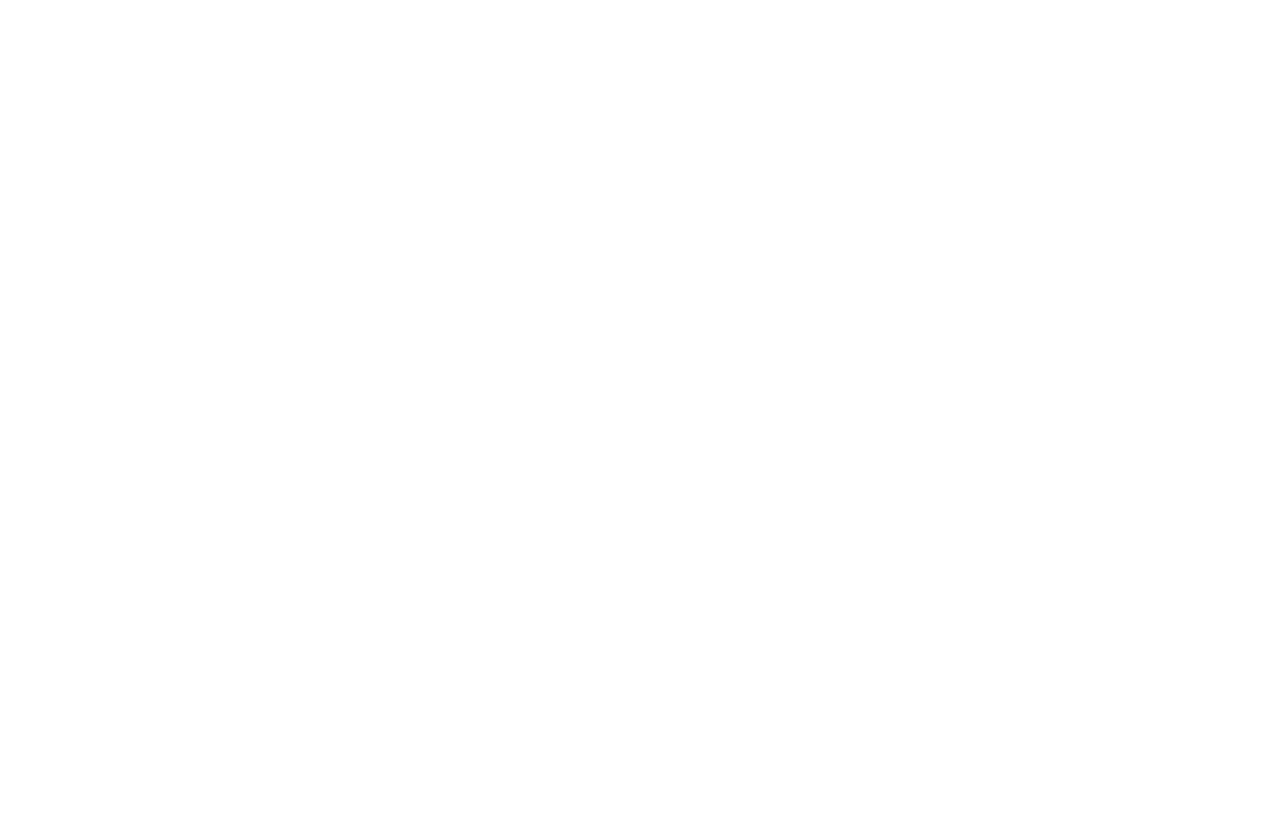
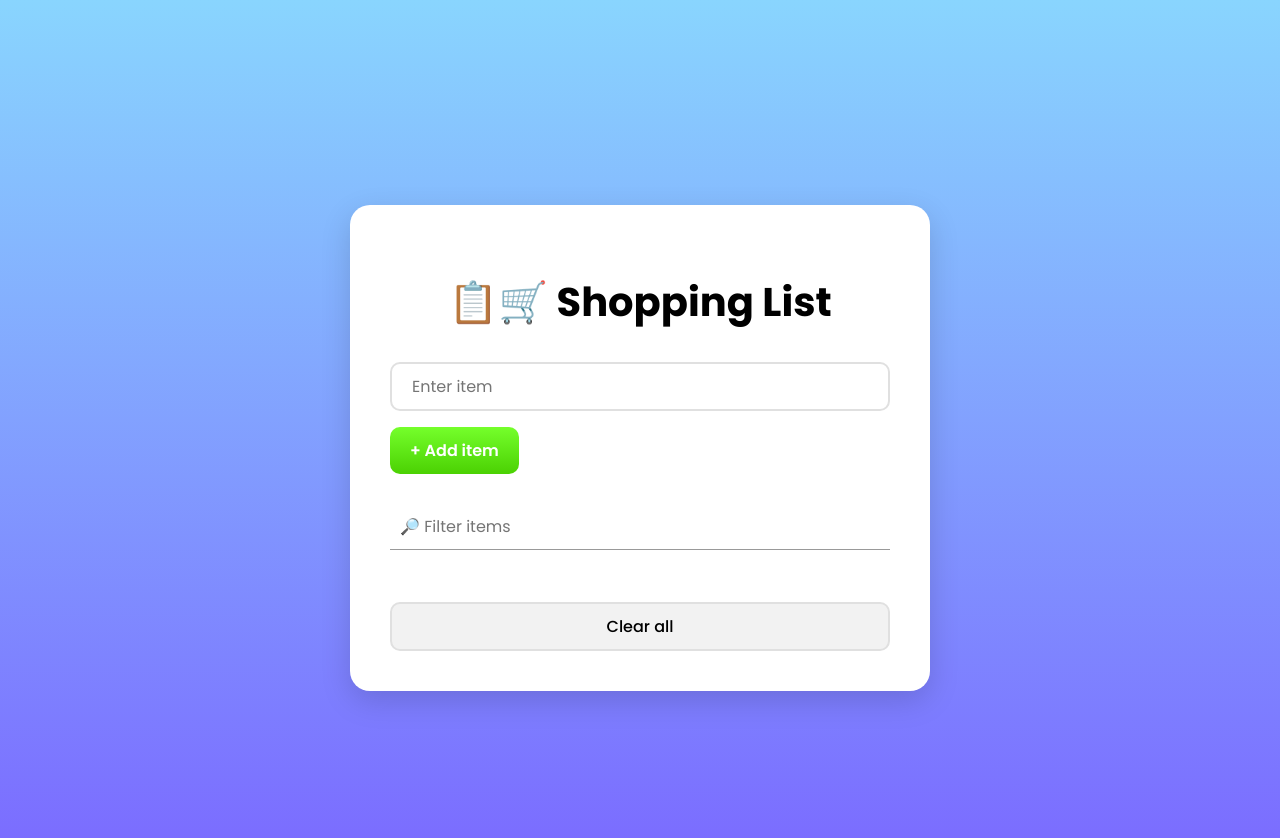
Before and after one commit to fernanda-levt/sem14_lista-compras, a plain HTML site: page index.html in a window 1280 px wide. Before the commit the page ends 800 px from the top, so only its background shows below. Drawn offline with Linux system fonts and the light colour scheme.

Commit message:
Add: Information and design

```diff
--- a/css/styles.css
+++ b/css/styles.css
@@ -0,0 +1,103 @@
+body {
+  font-family: "Poppins", sans-serif;
+  min-height: 100vh;
+  background-image: linear-gradient(180deg, #89d5fe 0%, #7a66ff 100%);
+  display: flex;
+  align-items: center;
+  justify-content: center;
+  padding: 40px;
+}
+
+/*List*/
+
+.list {
+  background-color: white;
+  border-radius: 20px;
+  box-shadow: 0 10px 30px #00000025;
+  padding: 40px;
+  max-width: 500px;
+  width: 100%;
+}
+
+.list-header {
+  text-align: center;
+  margin-bottom: 30px;
+}
+
+.list-tittle {
+  font-size: 2.5rem;
+  margin-bottom: 10px;
+}
+
+/*Form*/
+
+.form {
+  display: flex;
+  gap: 1rem;
+  flex-wrap: wrap;
+  margin-bottom: 30px;
+
+}
+
+.form-input {
+  flex: 1;
+  font-family: "Poppins";
+  padding: 10px 20px;
+  font-size: 16px;
+  border: 2px solid #e0e0e0;
+  border-radius: 10px;
+  transition: border-color 0.3s ease;
+}
+
+.form-input-filter {
+  margin-top: 0;
+  box-sizing: border-box;
+  width: 100%;
+  font-family: "Poppins";
+  font-size: 16px;
+  margin-bottom: 16px;
+  padding: 10px;
+  border: none;
+  border-bottom: 1px solid #999999;
+  background: transparent;
+  outline: none;
+}
+
+/*Buttons*/
+
+.btn {
+  background: linear-gradient(180deg, #75ff2b 0%, #4bd103 100%);
+  color: #ffffff;
+  border: none;
+  border-radius: 10px;
+  font-family: Poppins;
+  font-weight: 600;
+  font-size: 16px;
+  padding: 11px 20px;
+  cursor: pointer;
+  transition: 0.2s;
+}
+
+.btn:hover {
+  transform: scale(1.02);
+}
+
+.btn-clear {
+  margin-top: 20px;
+  width: 100%;
+  padding: 10px 20px;
+  font-family: Poppins;
+  font-weight: 500;
+  font-size: 16px;
+  background: #f2f2f2;
+  color: #000000;
+  border: 2px solid #e0e0e0;
+  border-radius: 10px;
+  cursor: pointer;
+}
+
+.btn-clear:hover {
+  background: linear-gradient(180deg, #ff4c4c 0%, #f61e1e 100%);
+  border: 2px solid #f61e1e;
+  color: #ffffff;
+}
--- a/index.html
+++ b/index.html
@@ -1,11 +1,33 @@
 <!DOCTYPE html>
-<html lang="es">
+<html lang="en">
 <head>
   <meta charset="UTF-8">
   <meta name="viewport" content="width=device-width, initial-scale=1.0">
-  <title>Document</title>
+  <title>📋🛒 Shopping Lits</title>
+  <link rel="stylesheet" href="./css/styles.css">
+  <link rel="preconnect" href="https://fonts.googleapis.com">
+  <link rel="preconnect" href="https://fonts.gstatic.com" crossorigin>
+  <link href="https://fonts.googleapis.com/css2?family=Poppins:ital,wght@0,100;0,200;0,300;0,400;0,500;0,600;0,700;0,800;0,900;1,100;1,200;1,300;1,400;1,500;1,600;1,700;1,800;1,900&display=swap" rel="stylesheet">
 </head>
 <body>
+  <main class="list">
+    <header class="list-header">
+      <h1 class="list-tittle">📋🛒 Shopping List</h1>
+    </header>
+
+    <form class="form">
+        <input type="text" class="form-input" placeholder="Enter item">
+        <button class="btn">+ Add item</button>
+    </form>
+
+    <div>
+      <input type="text" class="form-input-filter" placeholder="🔎 Filter items">
+    </div>
+
+    <ul></ul>
+
+    <button class="btn-clear">Clear all</button>
+  </main>
 
 </body>
 </html>
```
